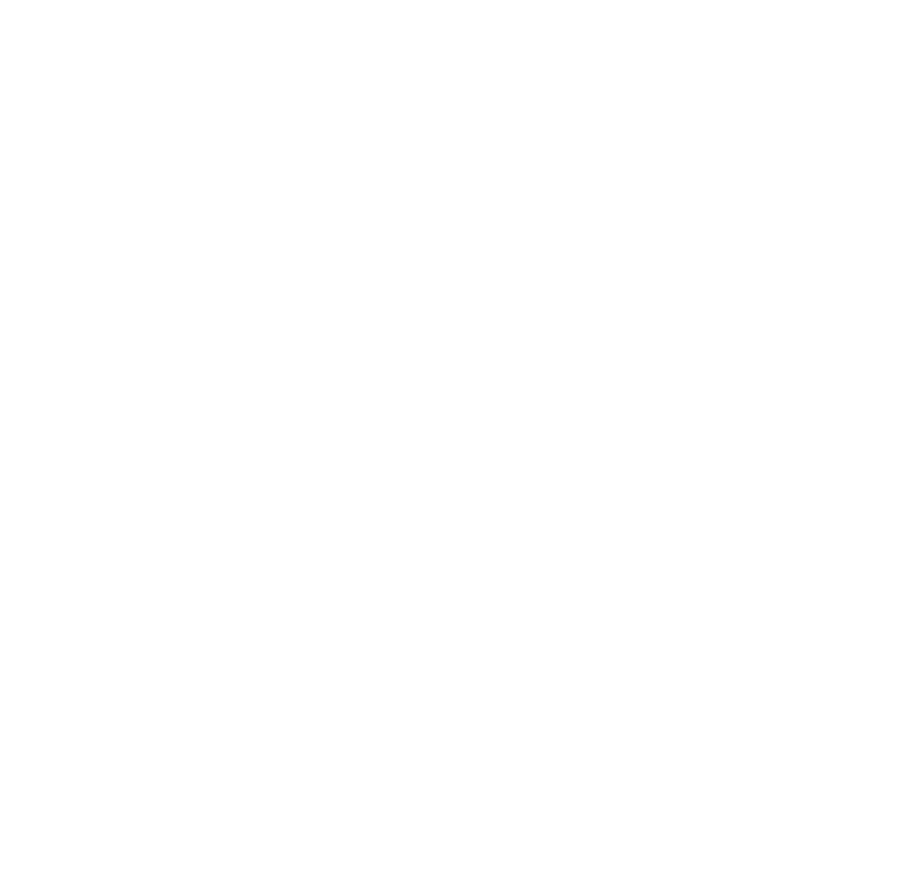
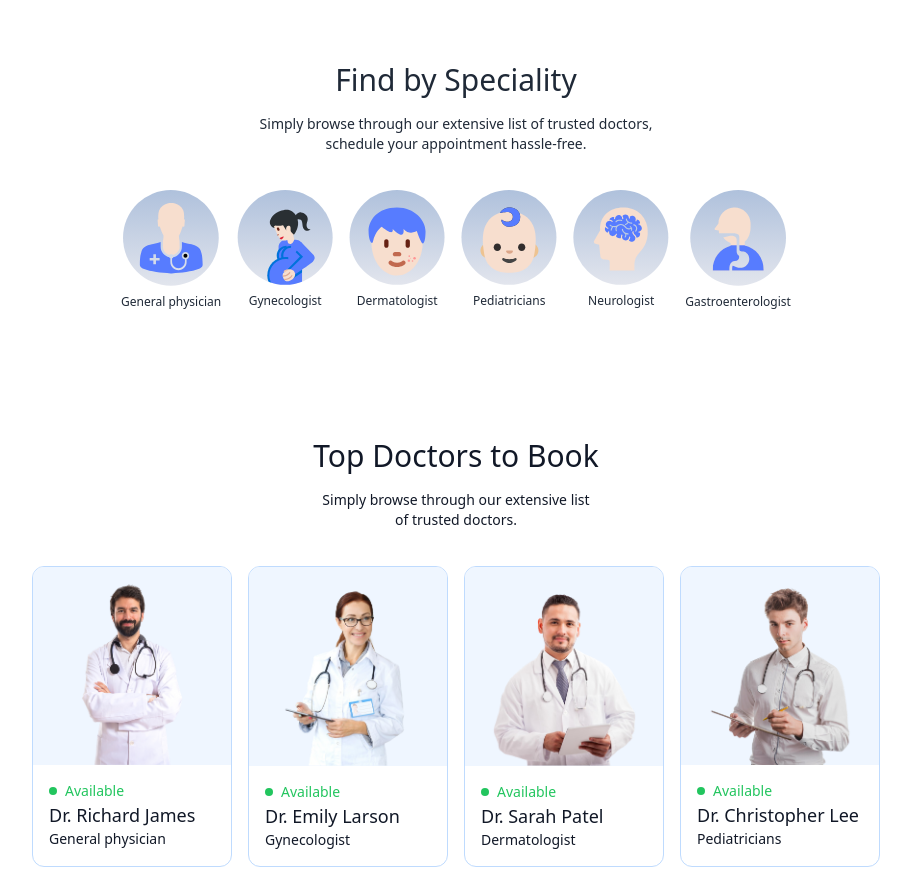
Before and after one commit to snetagupta/doctor-appointment-project, a React (Vite) app in the folder frontend/: page / in a window 1280 px wide. Shown: the part 561-1450 px from the top of the page, without its empty margins (184-1095 px from the left). Before the commit the page ends 800 px from the top, so only its background shows below. Built offline with nearby package versions, Linux system fonts and the light colour scheme.

Commit message:
Added doctor-section

```diff
--- a/frontend/src/components/Header.jsx
+++ b/frontend/src/components/Header.jsx
@@ -26,7 +26,7 @@
         </div>
 
           <a
-            href=""
+            href="#speciality"
             className="flex items-center gap-2 bg-white px-8 py-3 rounded-full text-gray-600 text-sm m-auto md:m-0 hover:scale-105 transition-all duration-300"
           >
             Book appointment
--- /dev/null
+++ b/frontend/src/components/SpecialityMenu.jsx
@@ -0,0 +1,25 @@
+import { specialityData } from "../assets/assets";
+import { Link } from "react-router-dom";
+const SpecialityMenu = () => {
+  return (
+    <div
+      id="speciality"
+      className="flex flex-col items-center gap-4 py-16 text-gray-800"
+    >
+      <h1 className="text-3xl font-medium">Find by Speciality</h1>
+      <p className="sm:w-1/3 text-center text-sm">
+        Simply browse through our extensive list of trusted doctors, schedule
+        your appointment hassle-free.
+      </p>
+      <div className="flex sm:justify-center gap-4 pt-5 w-full overflow-scroll">
+        {specialityData.map((item, index) => (
+          <Link onClick={()=>scrollTo(0,0)} className="flex flex-col items-center text-xs cursor-pointer flex-shrink-0 hover:translate-y-[-10px] transition-all duration-500" key={index} to={`/doctors/${item.speciality}`}>
+            <img className="w-16 sm:w-24 mb-2" src={item.image} alt="" />
+            <p>{item.speciality}</p>
+          </Link>
+        ))}
+      </div>
+    </div>
+  );
+};
+export default SpecialityMenu;
--- /dev/null
+++ b/frontend/src/components/TopDoctors.jsx
@@ -0,0 +1,35 @@
+import { useNavigate } from "react-router-dom";
+import { doctors } from "../assets/assets";
+
+const TopDoctors = () => {
+    const navigate = useNavigate()
+  return (
+    <div className="flex flex-col items-center gap-4 my-16 text-gray-900 md:mx-10 px-36">
+      <h1 className="text-3xl font-medium">Top Doctors to Book</h1>
+      <p className="sm:w-1/3 text-center text-sm">
+        Simply browse through our extensive list of trusted doctors.
+      </p>
+      <div className="w-full grid grid-cols-auto gap-4 pt-5 gap-y-6 px-3 sm:px-0">
+        {doctors.slice(0, 10).map((item, index) => (
+          <div
+            key={index}
+            onClick={()=>navigate(`/appointment/${item._id}`)}
+            className="border border-blue-200 rounded-xl overflow-hidden cursor-pointer hover:translate-y-[-10px] transition-all duration-500"
+          >
+            <img className="bg-blue-50" src={item.image} alt="" />
+            <div className="p-4">
+              <div className="flex items-center gap-2 text-sm text-center text-green-500">
+                <p className="w-2 h-2 bg-green-500 rounded-full"></p>
+                <p>Available</p>
+              </div>
+              <p className="text-gray-900 text-lg font-medium">{item.name}</p>
+              <p className="text-gray-900 text-sm">{item.speciality}</p>
+            </div>
+          </div>
+        ))}
+      </div>
+      <button className="bg-blue-50 text-gray-900 px-12 py-3 rounded-full mt-10">More</button>
+    </div>
+  );
+};
+export default TopDoctors;
--- a/frontend/src/index.css
+++ b/frontend/src/index.css
@@ -5,3 +5,7 @@
 .active hr{
  @apply block
 }
+
+::-webkit-scrollbar{
+    @apply hidden
+}
--- a/frontend/src/pages/Home.jsx
+++ b/frontend/src/pages/Home.jsx
@@ -1,10 +1,14 @@
-import Header from "../components/Header"
+import Header from "../components/Header";
+import SpecialityMenu from "../components/SpecialityMenu";
+import TopDoctors from "../components/TopDoctors";
 
-const Home = () =>{
-    return(
-        <div>
-<Header/>
-        </div>
-    )
-}
-export default Home
+const Home = () => {
+  return (
+    <div>
+      <Header />
+      <SpecialityMenu />
+      <TopDoctors/>
+    </div>
+  );
+};
+export default Home;
--- a/frontend/tailwind.config.js
+++ b/frontend/tailwind.config.js
@@ -8,6 +8,9 @@
     extend: {
       colors:{
         'primary':"#5f6fff"
+      },
+      gridTemplateColumns:{
+        'auto':'repeat(auto-fill,minmax(200px,1fr))'
       }
     },
   },
```
